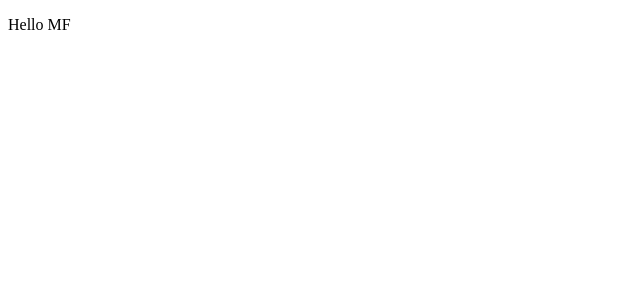
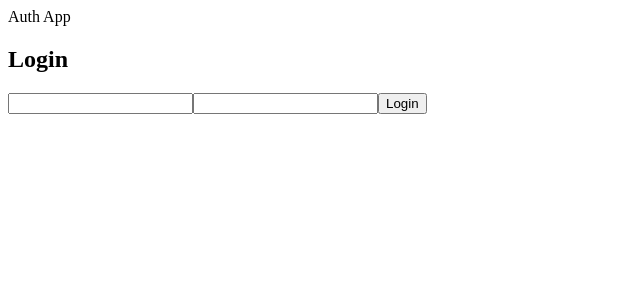
Before and after one commit to TencV-tys/simple-auth-frontend, a React (Vite) app: page / in a window 1280 px wide. Shown: the top 300 px of the page, without its empty margins (0-640 px from the left). Built offline with nearby package versions, Linux system fonts and the light colour scheme.

Commit message:
added Login Component

```diff
--- a/src/App.tsx
+++ b/src/App.tsx
@@ -1,10 +1,13 @@
-
+import LoginForm from "./AuthComponents/LoginForm"
 
 export default function App(){
 
 return(
   <>
-  <p>Hello MF</p>
+     <section>
+          <div>Auth App</div>
+           <LoginForm/>
+     </section>
   </>
 )
 
--- /dev/null
+++ b/src/AuthComponents/LoginForm.tsx
@@ -0,0 +1,64 @@
+import React,{useState} from 'react';
+
+import type { LoginDatas } from '../types/auth';
+
+
+const LoginForm: React.FC = ()=>{
+
+const [formData, setFormData] = useState<LoginDatas>({
+    email:'',
+    password:''
+});
+
+const handleChange = (e:React.ChangeEvent<HTMLInputElement>)=>{
+  const {name,value} = e.target;
+  setFormData(prev=>({
+      ...prev,
+      [name]:value,
+  }));
+
+}
+
+
+const handleSubmit = (e:React.FormEvent)=> {
+       e.preventDefault();
+
+}
+
+
+return(
+    <div>
+         <h1>Login</h1>
+
+         <form onSubmit={handleSubmit}>
+               <input
+                 type='email'
+                 id='email'
+                 name='email'
+                 value={formData.email}
+                 onChange={handleChange}
+               />
+               <input
+                type='password'
+                id='password'
+                name='password'
+                value={formData.password}
+                onChange={handleChange}
+               />
+
+               <button
+                 type='submit'
+               >
+                  Login
+               </button>
+         </form>
+    </div>
+)
+
+
+
+
+}
+
+
+export default LoginForm;
--- /dev/null
+++ b/src/types/auth.ts
@@ -0,0 +1,18 @@
+
+export interface User{
+    id:number;
+    name:string;
+    email:string;
+    role:string;
+}
+
+export interface LoginDatas{
+  email:string;
+  password:string;
+}
+
+export interface SignUpDatas{
+    name:string;
+    email:string;
+    password:string;
+}
```
